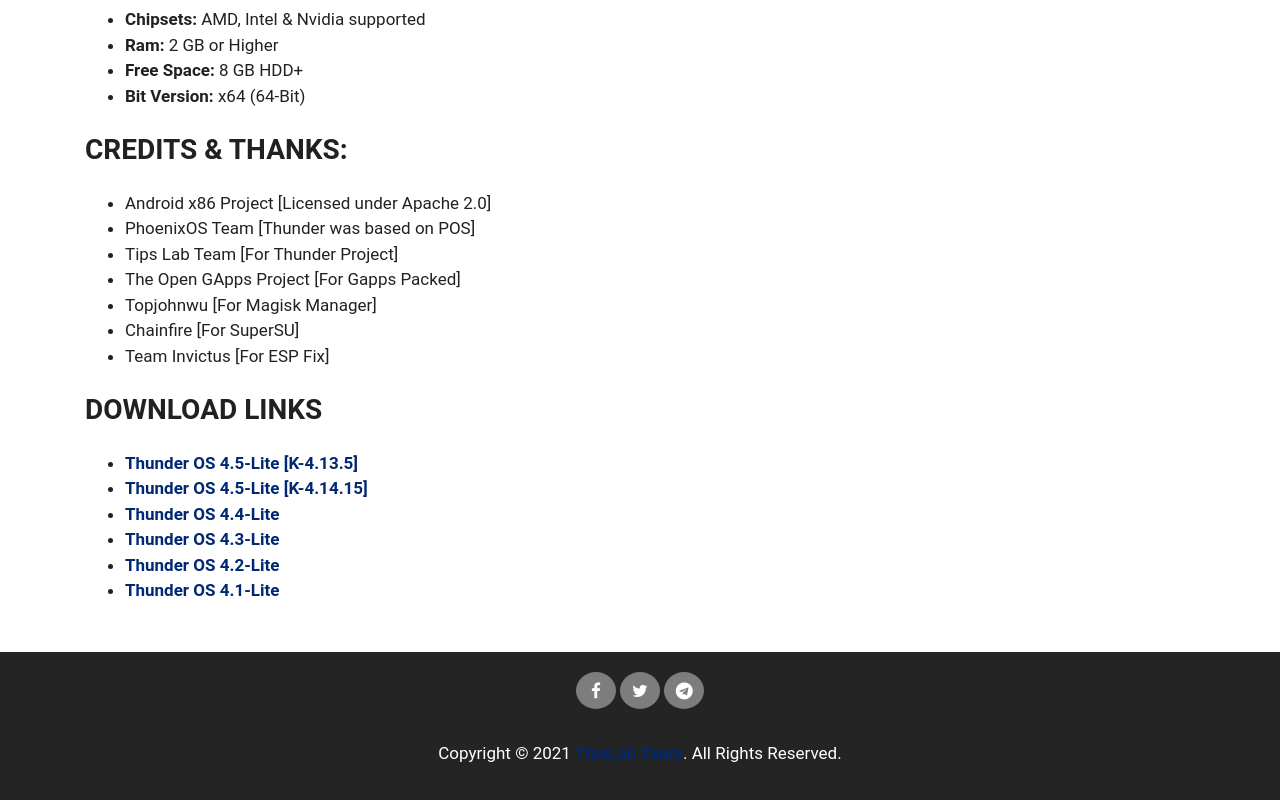
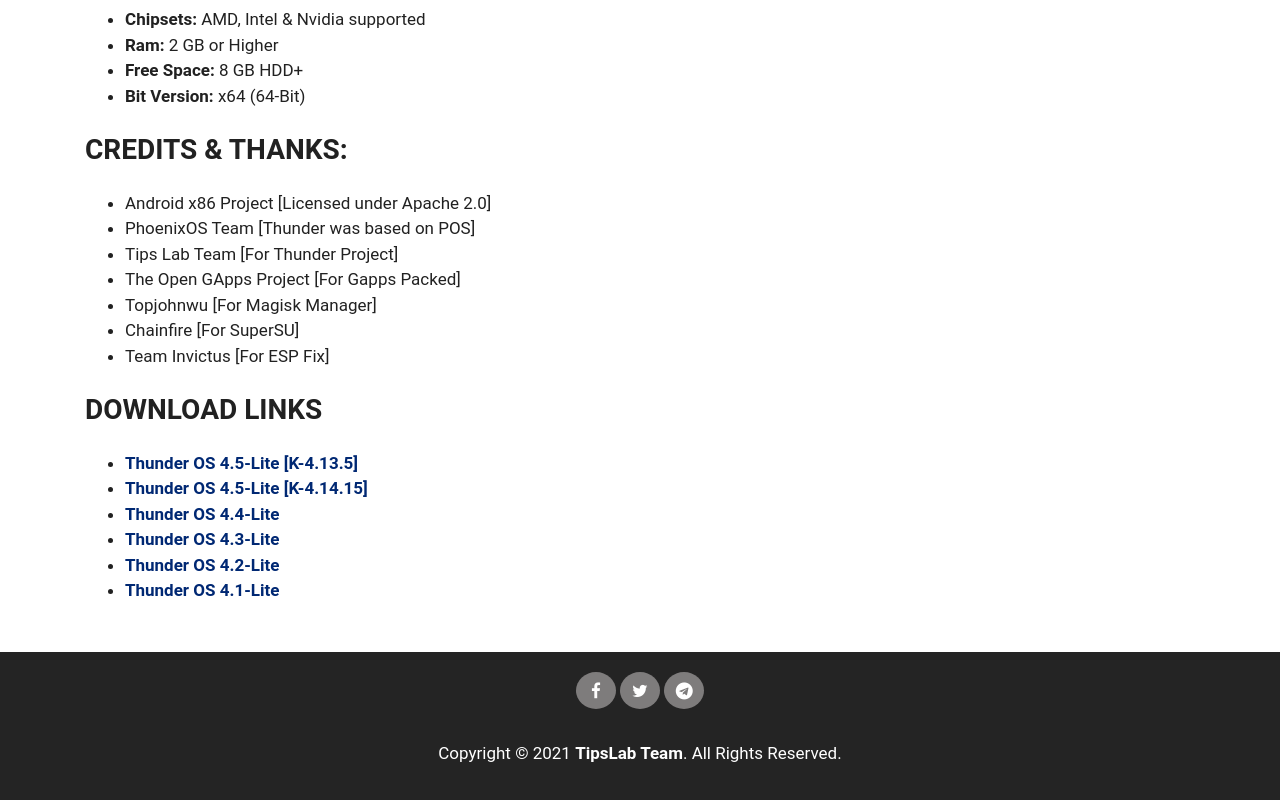
Before and after one commit to tipslab/tipslab.github.io, a plain HTML site: page phoenix-os-thunder.html in a window 1280 px wide. Shown: the part 4387-5187 px from the top of the page. Drawn offline with nearby package versions, Linux system fonts and the light colour scheme; a script that the page names is missing.

Commit message:
Update phoenix-os-thunder.html

```diff
--- a/phoenix-os-thunder.html
+++ b/phoenix-os-thunder.html
@@ -38,7 +38,7 @@
   </ul>
   <!-- Copyright -->
   <div class="footer-copyright text-center py-3">Copyright © 2021
-    <a href="/"> TipsLab Team</a>. All Rights Reserved.
+    <a style="color:#ffffff" href="/"> TipsLab Team</a>. All Rights Reserved.
   </div>
 </footer>
 <!-- Footer -->
```
